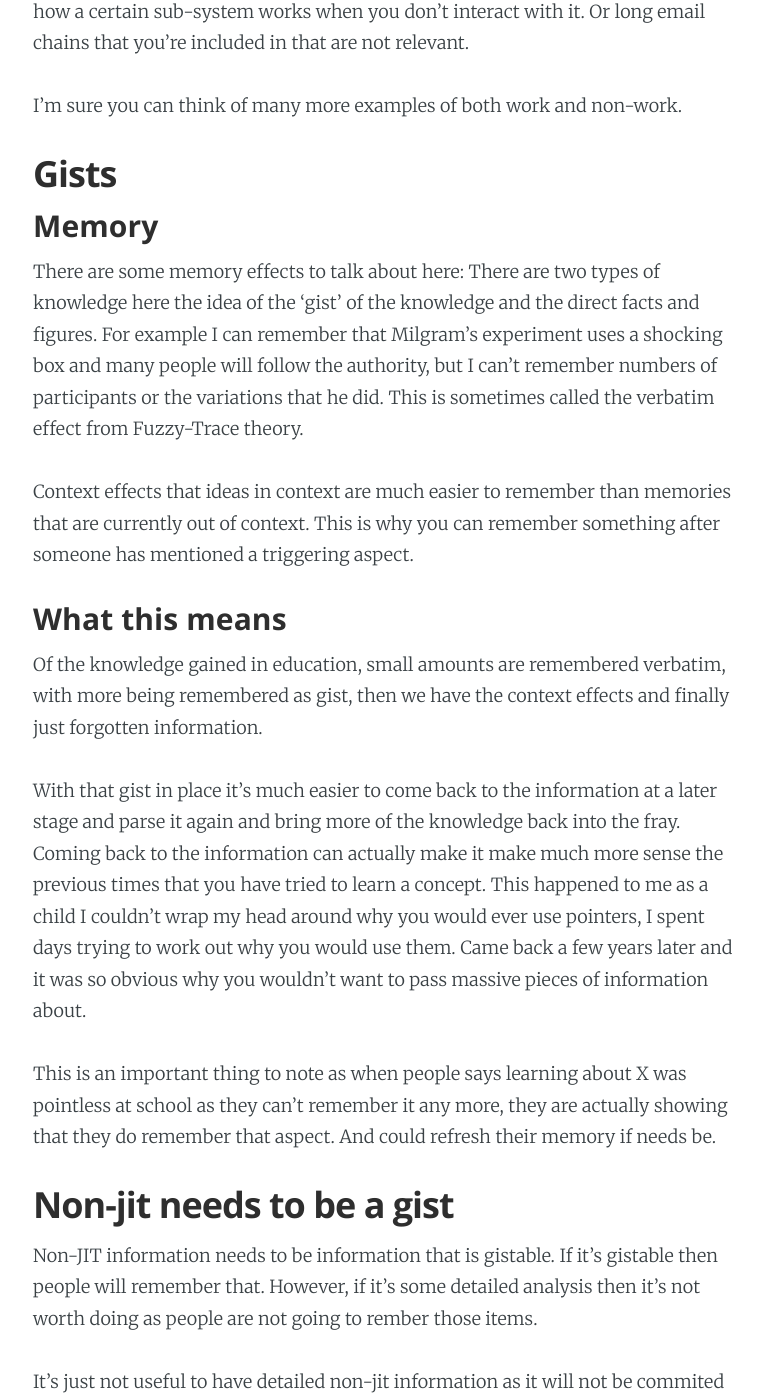
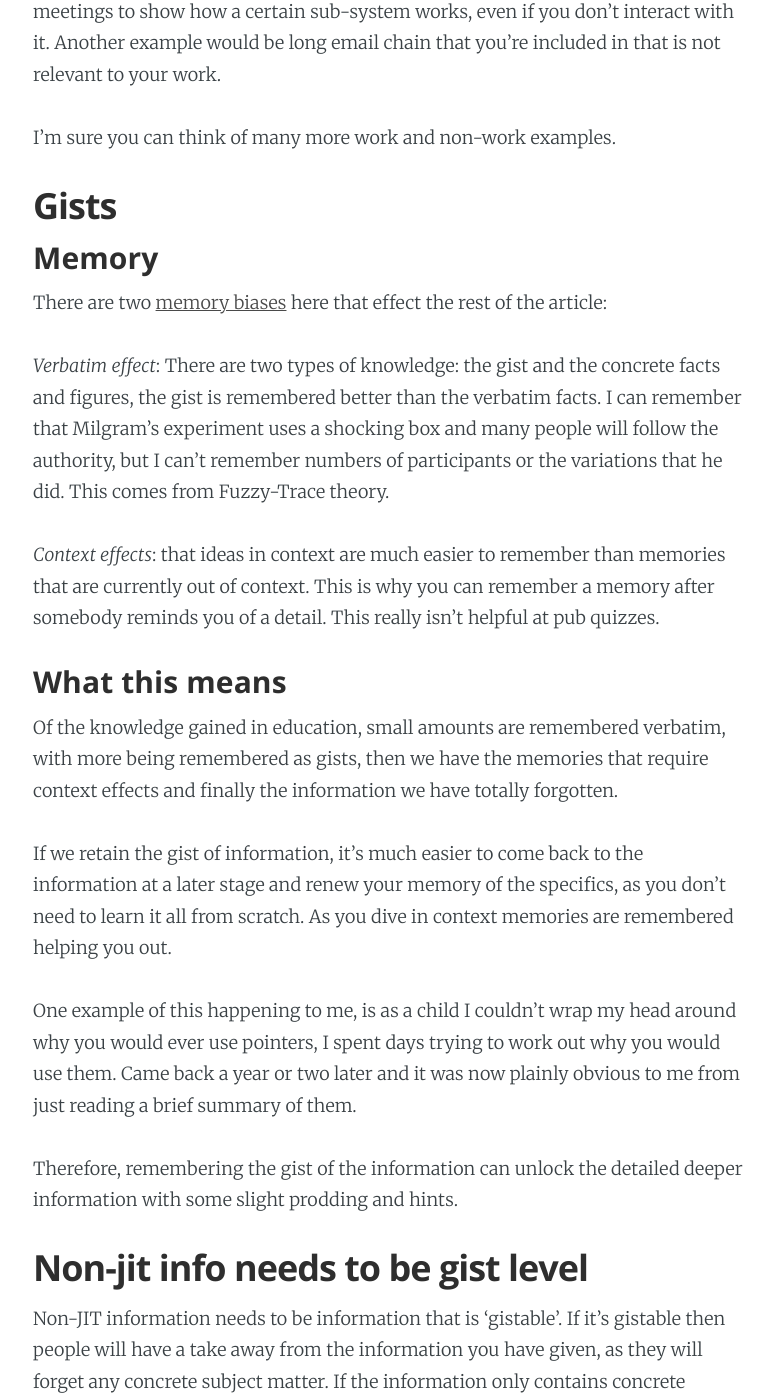
Before and after one commit to NiallBunting/niallbunting.github.io, a Jekyll site: the page built from _posts/2020-07-01-just-in-time-knowledge.markdown, in a window 1280 px wide and 1400 px high, scrolled down 1344 px. Shown: the whole window, without its empty margins (252-1025 px from the left). Built offline with Jekyll 4.4.1, drawn with Linux system fonts in a browser that asks for light colours; some of the changed text lies outside the part shown.

Commit message:
20200701 Update grammar and spelling

```diff
--- a/_posts/2020-07-01-just-in-time-knowledge.markdown
+++ b/_posts/2020-07-01-just-in-time-knowledge.markdown
@@ -5,63 +5,66 @@ date:   2020-07-01 12:00:00
 categories: daily knowledge just in time
 ---
 
-The just in time (JIT) idea came from manufacturing where a part would not be manufactured until it was needed. Can we take these lean ideas of waste and apply them to knowledge?
+The idea of just in time (JIT) comes from manufacturing, it meant changing processes so a part would only be manufactured when it was needed, reducing stock that isn't needed. Can we take these lean ideas of waste reduction and apply them to knowledge?
 
-_It got a bit late and I didnt manage to proof read this. Will do it tommorow._
-
-JIT knowledge, means not knowing the knowledge until the point that you need it. This is especially possible nowadays as the internet has vast streams of information, just seconds away. Meaning it's much more practical to just look up the information on demand.
+JIT knowledge, means not knowing specific knowledge until you need it and then looking it up. This is especially possible nowadays due to the internet's vast streams of information, discoverable moments away. This means it's now practical to look up information on demand.
 
 ## Sources non-JIT
 
 ### Childhood
 
-I think I need to mention one of the largest sources of non-JIT in our life and that is education. I think early primary school is actually JIT friendly because learning maths, how to write etc. takes time which is needed at this stage of life to be able to interact in the world.
+I think I need to mention one of the largest sources of non-JIT knowledge in our life: education. I think early primary school is actually JIT friendly because learning maths, how to write etc. is needed at this stage of life to be able to interact in the world successfully.
 
-I suppose first source of high levels of high non-JIT information is secondary school which covers a broader set of topics. It depends on your school but I covered topics such as literature, history, foreign language, electronics alongside the core subjects (maths, English and science).
+The first major source of high levels of non-JIT information is secondary school, as this covers a broad set of topics. It depends on the school but many different subjects are taught alongside the core subjects (maths, English and science).
 
-Next is university, which narrows the scope considerably but takes an even more in-depth view at that narrow slice, looking at sub-topics within the field.
+University narrows the scope considerably taking a in-depth view of a narrow slice, often looking at sub-topics within a field. This may still give you knowledge that you won't need but is more likely to come up in the future (if you get a career in that field).
 
 ### Later Life
 
-Much information is passively received as an adult that doesn’t actually have much impact on the way you go about your life day to day. For example, the most of the news doesn’t have a measurable impact on your day to day life.
+Vast quantities of information is received passively as an adult, most of this information doesn’t have an impact on your day to day life. For example, the most of the news isn't particularly relevant to you (unless your name is Donald).
 
-There are also aspects of non-JIT in the workplace, for example meetings to show how a certain sub-system works when you don't interact with it. Or long email chains that you're included in that are not relevant.
+It's also common to share non-JIT information in the workplace, for example, meetings to show how a certain sub-system works, even if you don't interact with it. Another example would be long email chain that you're included in that is not relevant to your work.
 
-I’m sure you can think of many more examples of both work and non-work.
+I’m sure you can think of many more work and non-work examples.
 
 ## Gists
 
 ### Memory
 
-There are some memory effects to talk about here:
-There are two types of knowledge here the idea of the ‘gist’ of the knowledge and the direct facts and figures. For example I can remember that Milgram’s experiment uses a shocking box and many people will follow the authority, but I can’t remember numbers of participants or the variations that he did. This is sometimes called the verbatim effect from Fuzzy-Trace theory.
+There are two [memory biases][memorybias] here that effect the rest of the article:
 
-Context effects that ideas in context are much easier to remember than memories that are currently out of context. This is why you can remember something after someone has mentioned a triggering aspect.
+*Verbatim effect*: There are two types of knowledge: the gist and the concrete facts and figures, the gist is remembered better than the verbatim facts. I can remember that Milgram’s experiment uses a shocking box and many people will follow the authority, but I can’t remember numbers of participants or the variations that he did. This comes from Fuzzy-Trace theory.
+
+*Context effects*: that ideas in context are much easier to remember than memories that are currently out of context. This is why you can remember a memory after somebody reminds you of a detail. This really isn't helpful at pub quizzes.
 
 ### What this means
 
-Of the knowledge gained in education, small amounts are remembered verbatim, with more being remembered as gist, then we have the context effects and finally just forgotten information.
+Of the knowledge gained in education, small amounts are remembered verbatim, with more being remembered as gists, then we have the memories that require context effects and finally the information we have totally forgotten.
 
-With that gist in place it’s much easier to come back to the information at a later stage and parse it again and bring more of the knowledge back into the fray. Coming back to the information can actually make it make much more sense the previous times that you have tried to learn a concept. This happened to me as a child I couldn’t wrap my head around why you would ever use pointers, I spent days trying to work out why you would use them. Came back a few years later and it was so obvious why you wouldn’t want to pass massive pieces of information about.
+If we retain the gist of information, it's much easier to come back to the information at a later stage and renew your memory of the specifics, as you don't need to learn it all from scratch. As you dive in context memories are remembered helping you out.
 
-This is an important thing to note as when people says learning about X was pointless at school as they can’t remember it any more, they are actually showing that they do remember that aspect. And could refresh their memory if needs be.
+One example of this happening to me, is as a child I couldn’t wrap my head around why you would ever use pointers, I spent days trying to work out why you would use them. Came back a year or two later and it was now plainly obvious to me from just reading a brief summary of them.
 
-## Non-jit needs to be a gist
+Therefore, remembering the gist of the information can unlock the detailed deeper information with some slight prodding and hints.
 
-Non-JIT information needs to be information that is gistable. If it’s gistable then people will remember that. However, if it’s some detailed analysis then it’s not worth doing as people are not going to rember those items.
+## Non-jit info needs to be gist level
 
-It’s just not useful to have detailed non-jit information as it will not be commited to memory with any great reliability.
+Non-JIT information needs to be information that is 'gistable'. If it’s gistable then people will have a take away from the information you have given, as they will forget any concrete subject matter. If the information only contains concrete information most of this will be lost.
+
+This is one of the core problems with adult information, much of it is not really gistable. If we take a item of news, we can't make a gist of X has done X, unless it's particularly big.
 
 ## Can we use JIT and the internet instead
 
-I think one of the strongest problems is that many ideas come out from combining ideas from different disciplines in an interesting way to create a hybrid solution. For example, this post, combining the JIT ideas from manufacturing and exploring applying them to knowledge.
+I think the strongest problem is that many ideas, are developed from combining ideas from different disciplines in a new way. For example, this post combines the JIT ideas from manufacturing and the psychology of memories.
 
-With the JIT framework you don’t know about that other idea to even search for it. Unless we upgrade our suggestions to such an extend that computers can make those inferences for us.
+Another obvious problem is that if you don't know about the existence of something, you are not able to search out additional information on the matter using that kernel. Therefore, you may be missing a piece of the puzzle.
 
-This is what makes all those early investments so important they build up your banks of gists that you may need in the future. You have many books to pull from if needed and at that stage nobody knows what you need or not. I didn’t expect to ever end up using the stats I learnt but only the other day I was implementing those exact equtations.
+This argues early investments in education are important as they build up your banks of gists, any of which you may require in the future. Different gists will be needed by different people but you all get that foundation. I didn’t expect to use some of the knowledge learnt at school, but years later those gists helped me dive quickly in when it became relevant.
 
-This means to effectively come up with ideas we need large banks of gists and once we have a gist we can bring back the context specific information by doing research to bring that data back into the forefront of our minds.
+So the answer is it depends. If it's specific information that the internet can give us, we should learn it just in time. Even though we will be slower at learning it, without a gist, as we have to start learning the first time. If we have a wide array of gists for foundational information and we get a 'cache hit' we can spin up much quicker and then use the buried contextual information.
 
 --------
 
 _I’m not a psychologist, this post contains my thoughts on the matter._
+
+[memorybias]: https://en.wikipedia.org/wiki/List_of_memory_biases
```
